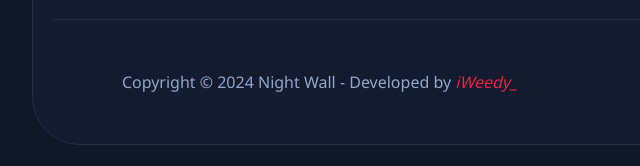
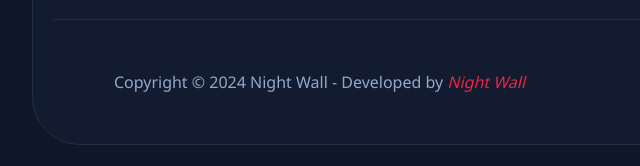
Before and after one commit to qwery10/nw-wibsite, a plain HTML site: page index.html in a window 1280 px wide. Shown: the part 4172-4338 px from the top of the page, 54-694 px from the left. Drawn offline with nearby package versions, Linux system fonts and the light colour scheme.

Commit message:
Update index.html

```diff
--- a/index.html
+++ b/index.html
@@ -1087,7 +1087,7 @@
         <div class="footer-bottom">
 
           <p class="copyright">
-            Copyright &copy; 2024 Night Wall - Developed by <a href="https://discord.com/users/120540615892008961" class="copyright-link">iWeedy_</a>
+            Copyright &copy; 2024 Night Wall - Developed by <a href="https://discord.gg/bx" class="copyright-link">Night Wall</a>
           </p>
 
           <ul class="social-list">
```
